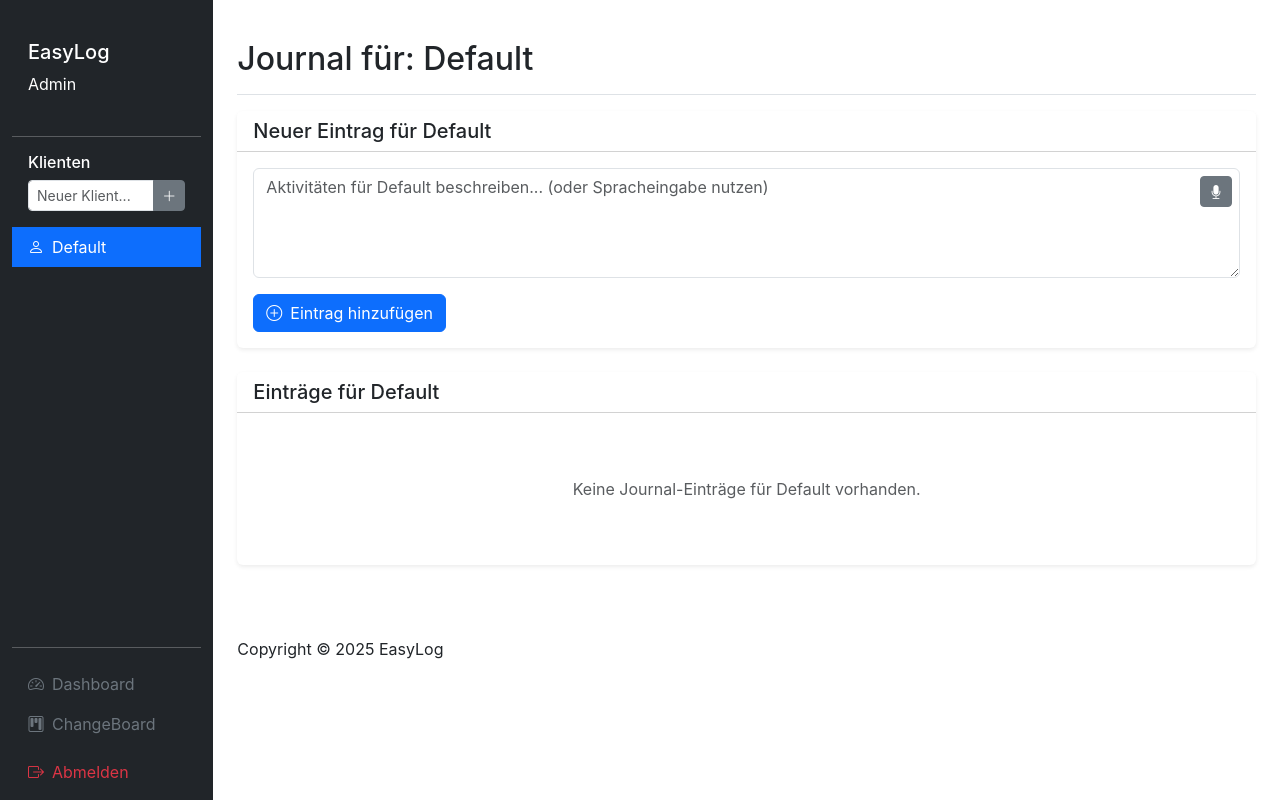
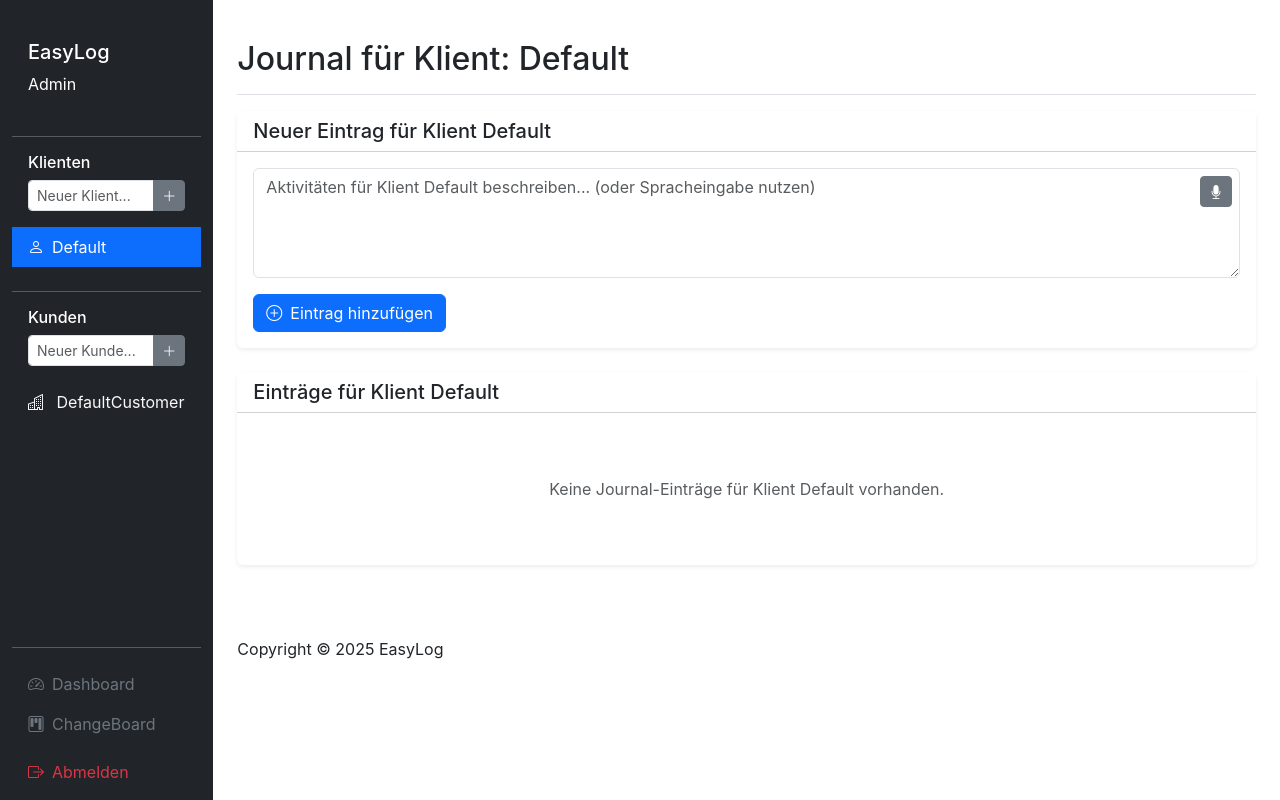
Before and after one commit to easylog/44, a Next.js app: page /journal/Default in a window 1280 px wide. Built offline with nearby package versions, Linux system fonts and the light colour scheme; sample sign-in values are in the browser's storage.

Commit message:
Update [clientName].js

```diff
--- a/pages/journal/[clientName].js
+++ b/pages/journal/[clientName].js
@@ -19,9 +19,22 @@ const saveClientsToStorage = (clients) => {
   localStorage.setItem('journalClients', JSON.stringify(clients));
 };
 
-export default function ClientJournalPage() {
+// Helper function to get customers from localStorage (NEW)
+const getCustomersFromStorage = () => {
+  if (typeof window === 'undefined') return [];
+  const customers = localStorage.getItem('journalCustomers'); // New Key
+  return customers ? JSON.parse(customers) : ['DefaultCustomer']; // Default customer
+};
+
+// Helper function to save customers to localStorage (NEW)
+const saveCustomersToStorage = (customers) => {
+  if (typeof window === 'undefined') return;
+  localStorage.setItem('journalCustomers', JSON.stringify(customers)); // New Key
+};
+
+export default function ClientJournalPage() { // Component name remains ClientJournalPage
   const router = useRouter();
-  const { clientName } = router.query; // Get clientName from URL
+  const { clientName } = router.query; // Use clientName for this page
 
   const [user, setUser] = useState(null);
   const [loading, setLoading] = useState(true);
@@ -32,41 +45,36 @@ export default function ClientJournalPage() {
   const [recognitionError, setRecognitionError] = useState(null);
   const recognitionRef = useRef(null);
   const [clients, setClients] = useState(() => getClientsFromStorage());
+  const [customers, setCustomers] = useState(() => getCustomersFromStorage()); // Add customer state for sidebar
 
-  // Initialize Speech Recognition
+  // Initialize Speech Recognition (remains the same)
   useEffect(() => {
     if (!SpeechRecognition) {
       console.warn('Speech Recognition API wird von diesem Browser nicht unterstützt.');
       return;
     }
-
     const recognition = new SpeechRecognition();
     recognition.continuous = false;
     recognition.lang = 'de-DE';
     recognition.interimResults = false;
     recognition.maxAlternatives = 1;
-
     recognition.onresult = (event) => {
       const transcript = event.results[0][0].transcript;
       setNewEntry(prevEntry => prevEntry ? prevEntry + ' ' + transcript : transcript);
       setRecognitionError(null);
     };
-
     recognition.onerror = (event) => {
       console.error('Speech recognition error:', event.error);
       setRecognitionError(`Spracherkennungsfehler: ${event.error}`);
       setIsListening(false);
     };
-
     recognition.onend = () => {
       setIsListening(false);
     };
-
     recognitionRef.current = recognition;
-
   }, []);
 
-  // Load clients and check auth on mount and when clientName changes
+  // Load data, check auth, handle clientName change
   useEffect(() => {
     setLoading(true);
     const storedUser = localStorage.getItem('user');
@@ -80,8 +88,10 @@ export default function ClientJournalPage() {
     try {
       const userData = JSON.parse(storedUser);
       setUser(userData);
-      const loadedClients = getClientsFromStorage();
+      const loadedClients = getClientsFromStorage(); // Load clients
       setClients(loadedClients);
+      const loadedCustomers = getCustomersFromStorage(); // Load customers for sidebar
+      setCustomers(loadedCustomers);
 
       // If the current clientName is not in the list, redirect to Default
       if (clientName && !loadedClients.includes(clientName)) {
@@ -91,17 +101,16 @@ export default function ClientJournalPage() {
       }
 
       // Load client-specific entries from localStorage
-      const clientEntriesKey = `journalEntries_${clientName}`;
+      const clientEntriesKey = `journalEntries_${clientName}`; // Client-specific key
       const clientEntries = localStorage.getItem(clientEntriesKey);
       setJournalEntries(clientEntries ? JSON.parse(clientEntries) : []);
 
-      // Mock loading delay (can be removed if not needed)
       setTimeout(() => {
         setLoading(false);
-      }, 100); // Reduced delay
+      }, 100);
 
     } catch (error) {
-      console.error('Fehler beim Laden des Benutzerprofils oder der Klienten:', error);
+      console.error('Fehler beim Laden des Benutzerprofils oder der Daten:', error);
       localStorage.removeItem('token');
       localStorage.removeItem('user');
       router.push('/auth/login');
@@ -109,14 +118,14 @@ export default function ClientJournalPage() {
 
   }, [router, clientName]); // Re-run when clientName changes
 
+  // Logout handler (remains the same)
   const handleLogout = () => {
     localStorage.removeItem('token');
     localStorage.removeItem('user');
-    // Optionally clear client data too
-    // localStorage.removeItem('journalClients');
     router.push('/auth/login');
   };
 
+  // New entry change handler (remains the same, uses clientName implicitly via state)
   const handleNewEntryChange = (e) => {
     setNewEntry(e.target.value);
     // Mock GPT suggestions (can be removed or kept)
@@ -125,7 +134,7 @@ export default function ClientJournalPage() {
         setGptSuggestion(
           e.target.value.includes('Server')
             ? 'Möchten Sie Details zu den Server-Spezifikationen oder durchgeführten Updates hinzufügen?'
-            : e.target.value.includes('Kunde')
+            : e.target.value.includes('Kunde') // Keep this check generic
               ? 'Vergessen Sie nicht, relevante Kontaktpersonen und Ticketnummern zu erwähnen.'
               : 'Tipp: Fügen Sie konkrete Zeitangaben und beteiligte Personen hinzu, um den Eintrag nachvollziehbarer zu machen.'
         );
@@ -135,6 +144,7 @@ export default function ClientJournalPage() {
     }
   };
 
+  // Submit handler (adapted for client)
   const handleSubmit = (e) => {
     e.preventDefault();
     if (!newEntry.trim() || !clientName) return;
@@ -147,7 +157,7 @@ export default function ClientJournalPage() {
     };
 
     // Save client-specific entries to localStorage
-    const clientEntriesKey = `journalEntries_${clientName}`;
+    const clientEntriesKey = `journalEntries_${clientName}`; // Client-specific key
     const updatedEntries = [newJournalEntry, ...journalEntries];
     setJournalEntries(updatedEntries);
     localStorage.setItem(clientEntriesKey, JSON.stringify(updatedEntries));
@@ -156,6 +166,7 @@ export default function ClientJournalPage() {
     setGptSuggestion('');
   };
 
+  // Speech recognition toggle (remains the same)
   const toggleListening = () => {
     if (!recognitionRef.current) return;
     if (isListening) {
@@ -173,13 +184,12 @@ export default function ClientJournalPage() {
     }
   };
 
+  // --- Client Handlers ---
   const handleAddClient = (newClientName) => {
     if (newClientName && !clients.includes(newClientName)) {
       const updatedClients = [...clients, newClientName];
       setClients(updatedClients);
       saveClientsToStorage(updatedClients);
-      // Optionally navigate to the new client's page
-      // router.push(`/journal/${newClientName}`);
     }
   };
 
@@ -188,7 +198,6 @@ export default function ClientJournalPage() {
       alert("Der Default-Klient kann nicht gelöscht werden.");
       return;
     }
-
     if (window.confirm(`Möchten Sie den Klienten "${clientToDelete}" wirklich löschen? Alle zugehörigen Journal-Einträge gehen dabei verloren.`)) {
       const updatedClients = clients.filter(client => client !== clientToDelete);
       setClients(updatedClients);
@@ -202,7 +211,31 @@ export default function ClientJournalPage() {
     }
   };
 
-  if (!clientName || loading) { // Show loading if clientName isn't available yet or data is loading
+  // --- Customer Handlers (NEW - needed for sidebar functionality) ---
+  const handleAddCustomer = (newCustomerName) => {
+    if (newCustomerName && !customers.includes(newCustomerName)) {
+      const updatedCustomers = [...customers, newCustomerName];
+      setCustomers(updatedCustomers);
+      saveCustomersToStorage(updatedCustomers);
+    }
+  };
+
+  const handleDeleteCustomer = (customerToDelete) => {
+    if (customerToDelete === "DefaultCustomer") {
+      alert("Der Default-Kunde kann nicht gelöscht werden.");
+      return;
+    }
+    if (window.confirm(`Möchten Sie den Kunden "${customerToDelete}" wirklich löschen? Alle zugehörigen Journal-Einträge gehen dabei verloren.`)) {
+      const updatedCustomers = customers.filter(cust => cust !== customerToDelete);
+      setCustomers(updatedCustomers);
+      saveCustomersToStorage(updatedCustomers);
+      localStorage.removeItem(`journalEntries_customer_${customerToDelete}`);
+      // No redirect needed here as we are on the client page
+    }
+  };
+
+  // Loading state check (remains the same, checks clientName)
+  if (!clientName || loading) {
     return (
       <div className="container d-flex justify-content-center align-items-center min-vh-100">
         <div className="spinner-border text-primary" role="status">
@@ -212,16 +245,17 @@ export default function ClientJournalPage() {
     );
   }
 
+  // Render JSX
   return (
     <div className="container-fluid">
       <Head>
-        <title>Journal: {clientName} | EasyLog</title>
-        <meta name="description" content={`Journal für Klient ${clientName} | EasyLog`} />
+        <title>Journal: {clientName} | EasyLog</title> {/* Title uses clientName */}
+        <meta name="description" content={`Journal für Klient ${clientName} | EasyLog`} /> {/* Description uses clientName */}
         <link rel="stylesheet" href="https://cdn.jsdelivr.net/npm/bootstrap-icons@1.7.2/font/bootstrap-icons.css" />
       </Head>
 
       <div className="row">
-        {/* Sidebar */}
+        {/* Sidebar - Now includes BOTH Client and Customer sections */}
         <div className="col-md-3 col-lg-2 d-md-block sidebar collapse bg-dark">
           <div className="position-sticky pt-3" style={{ height: '100vh', display: 'flex', flexDirection: 'column' }}>
             <div className="px-3 py-4 text-white">
@@ -230,17 +264,16 @@ export default function ClientJournalPage() {
             </div>
             <hr className="text-white" />
 
-            {/* Client List */}
+            {/* Client Section */}
             <div className="px-3 text-white mb-2">
               <h6>Klienten</h6>
-              {/* Client Creation Form */}
-              <form onSubmit={(e) => {
+              <form onSubmit={(e)  => {
                   e.preventDefault();
                   const newClientInput = e.target.elements.newClient;
                   const newClientName = newClientInput.value.trim();
-                  if (newClientName) { // Basic validation: ensure not empty
+                  if (newClientName) {
                     handleAddClient(newClientName);
-                    newClientInput.value = ''; // Clear input after adding
+                    newClientInput.value = '';
                   } else {
                     alert("Klientenname darf nicht leer sein.");
                   }
@@ -251,12 +284,12 @@ export default function ClientJournalPage() {
                 </div>
               </form>
             </div>
-            <ul className="nav flex-column mb-auto" style={{ overflowY: 'auto' }}>
+            <ul className="nav flex-column mb-2" style={{ overflowY: 'auto' }}>
               {clients.map(client => (
                 <li className="nav-item d-flex align-items-center" key={client}>
                   <Link
                     href={`/journal/${encodeURIComponent(client)}`}
-                    className={`nav-link sidebar-link px-3 py-2 flex-grow-1 ${client === clientName ? 'active' : ''}`}
+                    className={`nav-link sidebar-link px-3 py-2 flex-grow-1 ${client === clientName ? 'active' : ''}`} // Check active state for client
                   >
                     <i className="bi bi-person me-2"></i>
                     {client}
@@ -264,12 +297,61 @@ export default function ClientJournalPage() {
                   {client !== "Default" && (
                     <button
                       onClick={(e) => {
-                        e.stopPropagation(); // Prevent link navigation
+                        e.stopPropagation();
                         handleDeleteClient(client);
                       }}
                       className="btn btn-sm btn-danger ms-auto me-2 py-0 px-1 lh-1"
                       title={`Klient "${client}" löschen`}
-                      style={{ fontSize: '0.7rem' }} // Make button smaller
+                      style={{ fontSize: '0.7rem' }}
+                    >
+                      <i className="bi bi-trash"></i>
+                    </button>
+                  )}
+                </li>
+              ))}
+            </ul>
+
+            <hr className="text-white" />
+
+            {/* Customer Section (NEW - Added to this file) */}
+            <div className="px-3 text-white mb-2">
+              <h6>Kunden</h6>
+              <form onSubmit={(e) => {
+                  e.preventDefault();
+                  const newCustomerInput = e.target.elements.newCustomer;
+                  const newCustomerName = newCustomerInput.value.trim();
+                  if (newCustomerName) {
+                    handleAddCustomer(newCustomerName);
+                    newCustomerInput.value = '';
+                  } else {
+                    alert("Kundenname darf nicht leer sein.");
+                  }
+                }} className="mb-2">
+                <div className="input-group input-group-sm">
+                  <input type="text" name="newCustomer" className="form-control form-control-sm" placeholder="Neuer Kunde..." required />
+                  <button className="btn btn-secondary btn-sm" type="submit" title="Kunde hinzufügen"><i className="bi bi-plus-lg"></i></button>
+                </div>
+              </form>
+            </div>
+            <ul className="nav flex-column mb-auto" style={{ overflowY: 'auto' }}>
+              {customers.map(customer => (
+                <li className="nav-item d-flex align-items-center" key={customer}>
+                  <Link
+                    href={`/journal/customer/${encodeURIComponent(customer)}`}
+                    className={`nav-link sidebar-link px-3 py-2 flex-grow-1`} // No active state check here
+                  >
+                    <i className="bi bi-building me-2"></i> {/* Changed Icon */}
+                    {customer}
+                  </Link>
+                  {customer !== "DefaultCustomer" && (
+                    <button
+                      onClick={(e) => {
+                        e.stopPropagation();
+                        handleDeleteCustomer(customer);
+                      }}
+                      className="btn btn-sm btn-danger ms-auto me-2 py-0 px-1 lh-1"
+                      title={`Kunde "${customer}" löschen`}
+                      style={{ fontSize: '0.7rem' }}
                     >
                       <i className="bi bi-trash"></i>
                     </button>
@@ -281,7 +363,7 @@ export default function ClientJournalPage() {
             {/* Separator */}
             <hr className="text-white mt-auto"/>
 
-            {/* Static Links & Logout */}
+            {/* Static Links & Logout (remains the same) */}
             <ul className="nav flex-column pb-2">
               <li className="nav-item">
                 <span className="nav-link sidebar-link px-3 py-2 text-secondary">
@@ -305,18 +387,18 @@ export default function ClientJournalPage() {
           </div>
         </div>
 
-        {/* Hauptinhalt */}
+        {/* Hauptinhalt (uses clientName) */}
         <main className="col-md-9 ms-sm-auto col-lg-10 px-md-4 py-4">
           <div className="d-flex justify-content-between flex-wrap flex-md-nowrap align-items-center pt-3 pb-2 mb-3 border-bottom">
-            <h1 className="h2">Journal für: {clientName}</h1>
+            <h1 className="h2">Journal für Klient: {clientName}</h1> {/* Uses clientName */}
           </div>
 
-          {/* Neuer Journal-Eintrag */}
+          {/* Neuer Journal-Eintrag (uses clientName) */}
           <div className="row mb-4">
             <div className="col-12">
               <div className="card border-0 shadow-sm">
                 <div className="card-header bg-white">
-                  <h5 className="card-title mb-0">Neuer Eintrag für {clientName}</h5>
+                  <h5 className="card-title mb-0">Neuer Eintrag für Klient {clientName}</h5> {/* Uses clientName */}
                 </div>
                 <div className="card-body">
                   <form onSubmit={handleSubmit}>
@@ -324,7 +406,7 @@ export default function ClientJournalPage() {
                       <textarea
                         className="form-control"
                         rows="4"
-                        placeholder={`Aktivitäten für ${clientName} beschreiben... (oder Spracheingabe nutzen)`}
+                        placeholder={`Aktivitäten für Klient ${clientName} beschreiben... (oder Spracheingabe nutzen)`} // Uses clientName
                         value={newEntry}
                         onChange={handleNewEntryChange}
                         required
@@ -370,16 +452,16 @@ export default function ClientJournalPage() {
             </div>
           </div>
 
-          {/* Journal-Einträge */}
+          {/* Journal-Einträge (uses clientName) */}
           <div className="row">
             <div className="col-12 mb-4">
               <div className="card border-0 shadow-sm">
                 <div className="card-header bg-white d-flex justify-content-between align-items-center">
-                  <h5 className="card-title mb-0">Einträge für {clientName}</h5>
+                  <h5 className="card-title mb-0">Einträge für Klient {clientName}</h5> {/* Uses clientName */}
                 </div>
                 <div className="card-body">
                   {journalEntries.length === 0 ? (
-                    <p className="text-center text-muted my-5">Keine Journal-Einträge für {clientName} vorhanden.</p>
+                    <p className="text-center text-muted my-5">Keine Journal-Einträge für Klient {clientName} vorhanden.</p> // Uses clientName
                   ) : (
                     journalEntries.map(entry => (
                       <div key={entry.id} className="journal-entry mb-4 pb-3 border-bottom">
@@ -396,7 +478,7 @@ export default function ClientJournalPage() {
             </div>
           </div>
 
-          {/* Footer */}
+          {/* Footer (remains the same) */}
           <footer className="pt-5 d-flex justify-content-between">
             <span>Copyright © 2025 EasyLog</span>
           </footer>
```
